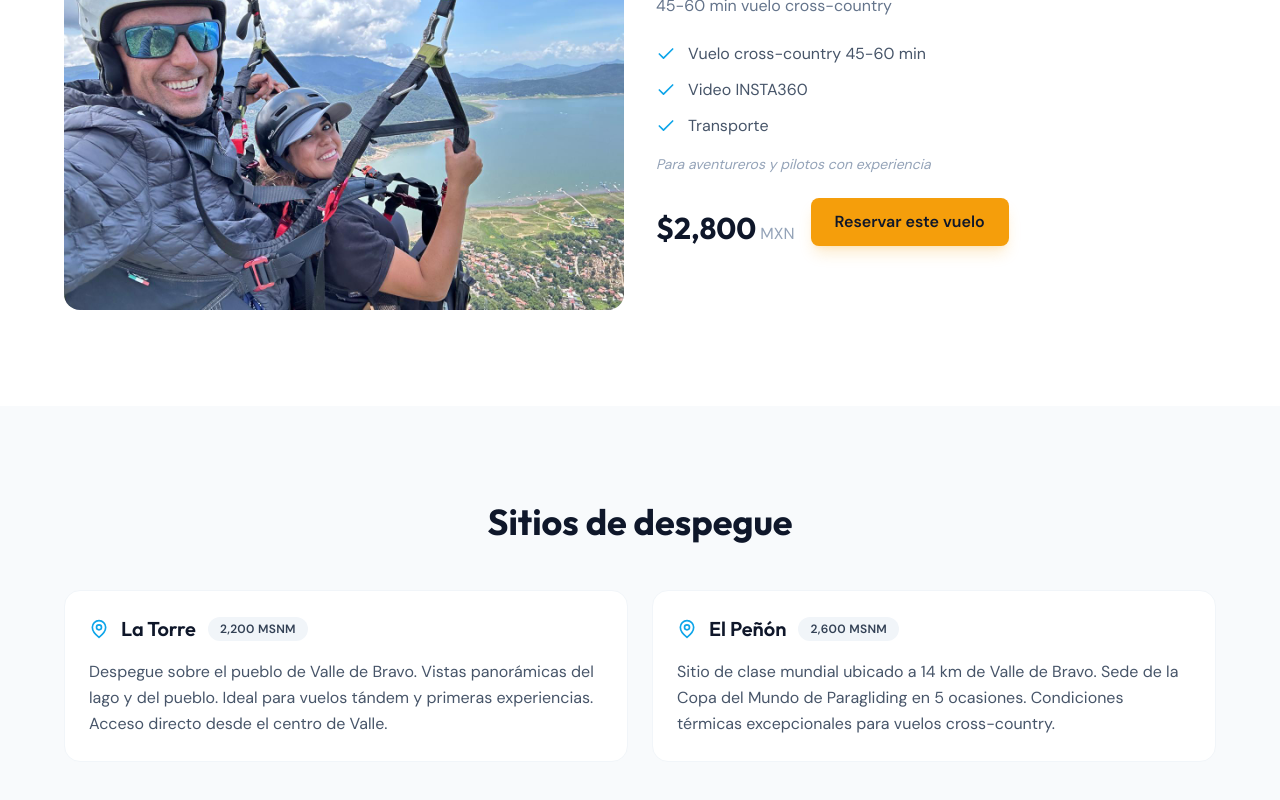
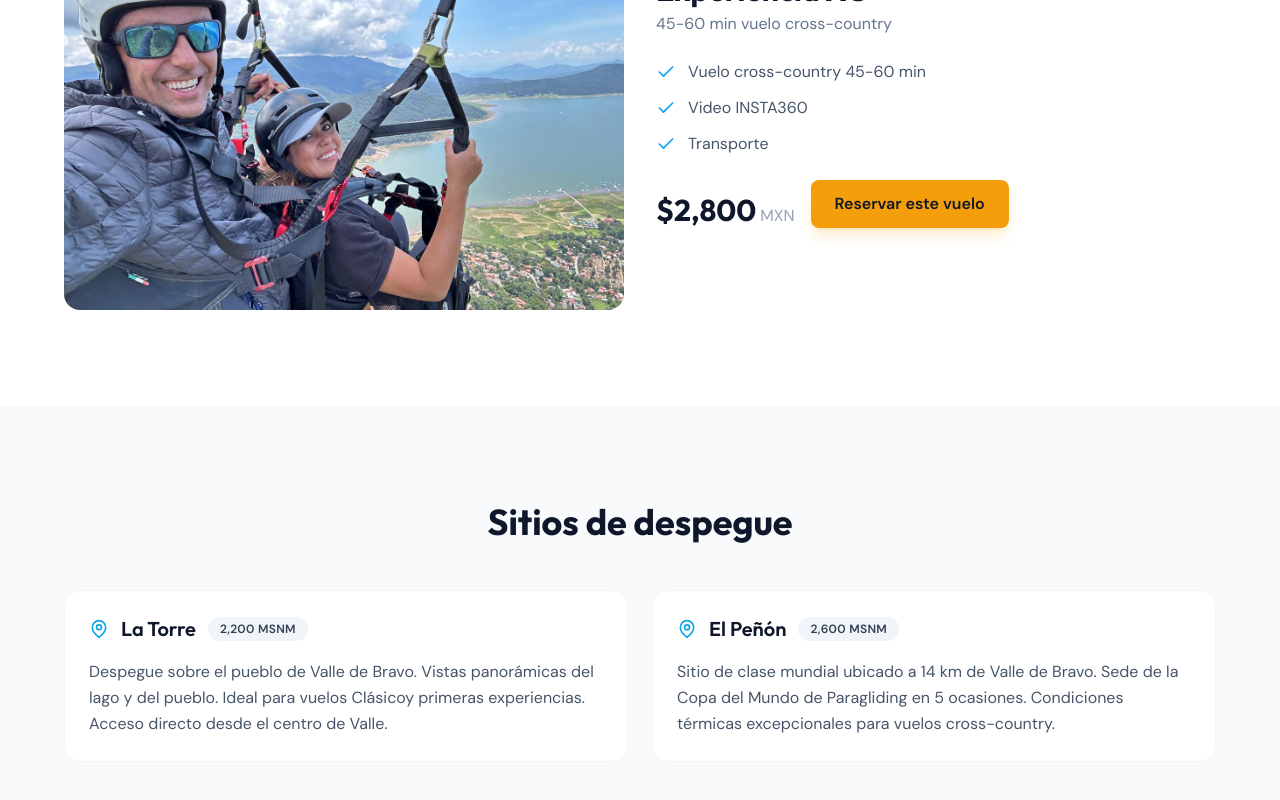
Before and after one commit to AlanF611/VuelaValle, a React (Vite) app: page /parapente-valle-de-bravo in a window 1280 px wide. Shown: the part 2061-2861 px from the top of the page. Built offline with nearby package versions, Linux system fonts and the light colour scheme.

Commit message:
Revise Spanish content for FlightsPage
Updated Spanish text for launch site description and SEO metadata.

```diff
--- a/src/pages/flights/FlightsPage.tsx
+++ b/src/pages/flights/FlightsPage.tsx
@@ -39,7 +39,7 @@ export default function FlightsPage() {
     {
       name: lang === 'es' ? 'La Torre' : 'La Torre',
       description: lang === 'es'
-        ? 'Despegue sobre el pueblo de Valle de Bravo. Vistas panorámicas del lago y del pueblo. Ideal para vuelos tándem y primeras experiencias. Acceso directo desde el centro de Valle.'
+        ? 'Despegue sobre el pueblo de Valle de Bravo. Vistas panorámicas del lago y del pueblo. Ideal para vuelos Clásicoy primeras experiencias. Acceso directo desde el centro de Valle.'
         : 'Launch site above the town of Valle de Bravo. Panoramic views of the lake and town. Ideal for tandem flights and first experiences. Direct access from downtown Valle.',
       elevation: lang === 'es' ? '2,200 msnm' : '2,200 m ASL',
     },
@@ -62,8 +62,8 @@ export default function FlightsPage() {
   return (
     <main className="pt-16 lg:pt-20">
       <SEOHead
-        title={lang === 'es' ? 'Vuelos en Parapente Valle de Bravo | Tándem, Sunset y XC | VuelaValle' : 'Paragliding Flights Valle de Bravo | Tandem, Sunset & XC | VuelaValle'}
-        description={lang === 'es' ? 'Vuelos en parapente tándem en Valle de Bravo. Clásico $1,200, Sunset $1,800, XC $2,800. Pilotos certificados. Reserva en línea.' : 'Tandem paragliding flights in Valle de Bravo. Classic $1,200, Sunset $1,800, XC $2,800. Certified pilots. Book online.'}
+        title={lang === 'es' ? 'Vuelos en Parapente Valle de Bravo | Clásico, Sunset y XC | VuelaValle' : 'Paragliding Flights Valle de Bravo | Tandem, Sunset & XC | VuelaValle'}
+        description={lang === 'es' ? 'Vuelos en parapente Clásicoen Valle de Bravo. Clásico $1,900, Sunset $1,800, XC $2,800. Pilotos certificados. Reserva en línea.' : 'Tandem paragliding flights in Valle de Bravo. Classic $1,900, Sunset $1,800, XC $2,800. Certified pilots. Book online.'}
         pathEs="/parapente-valle-de-bravo"
         pathEn="/en/paragliding-valle-de-bravo"
         ogImage="/img/hero1.jpeg"
@@ -125,7 +125,6 @@ export default function FlightsPage() {
                         </li>
                       ))}
                     </ul>
-                    <p className="mt-4 text-sm text-dark-400 italic">{t(`packages.${id}.goodFor`)}</p>
                     <div className="mt-6 flex items-end gap-4">
                       <div>
                         <span className="font-heading font-bold text-3xl text-dark-900">{t(`packages.${id}.price`)}</span>
```
